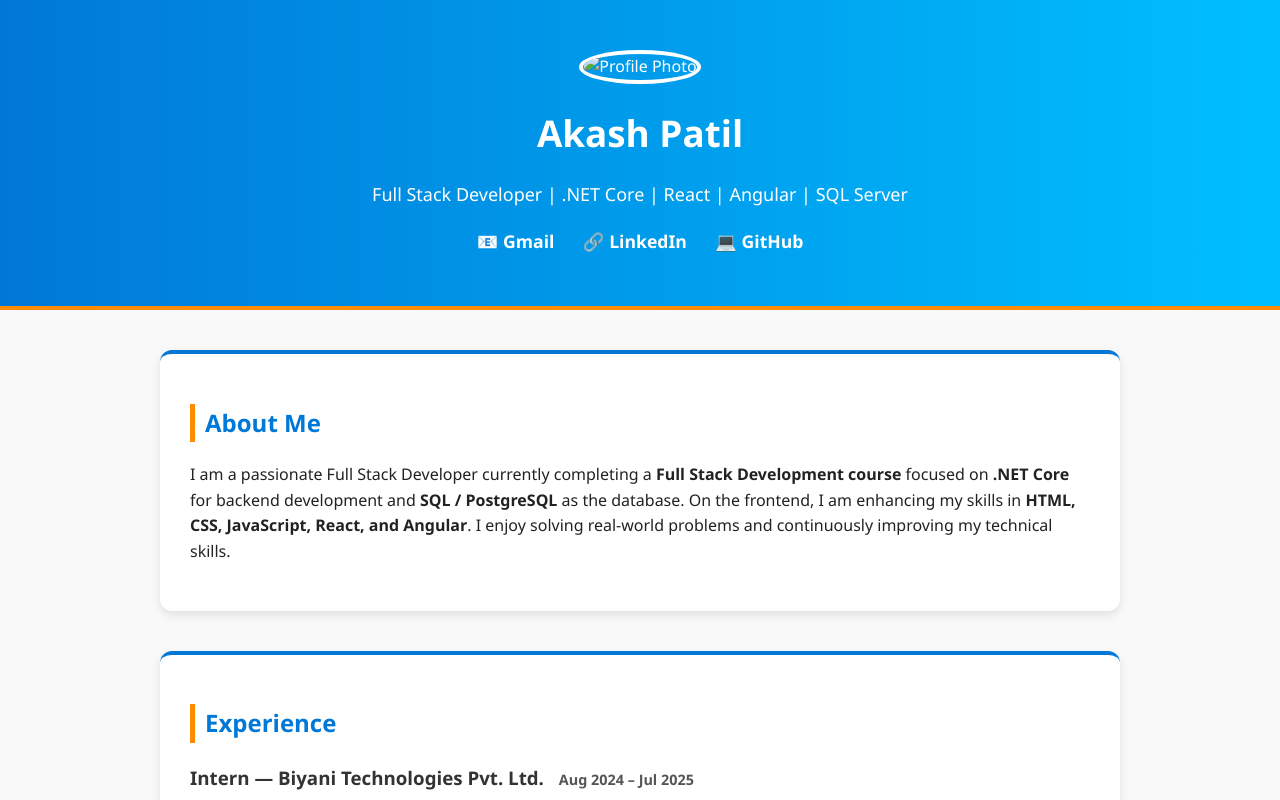
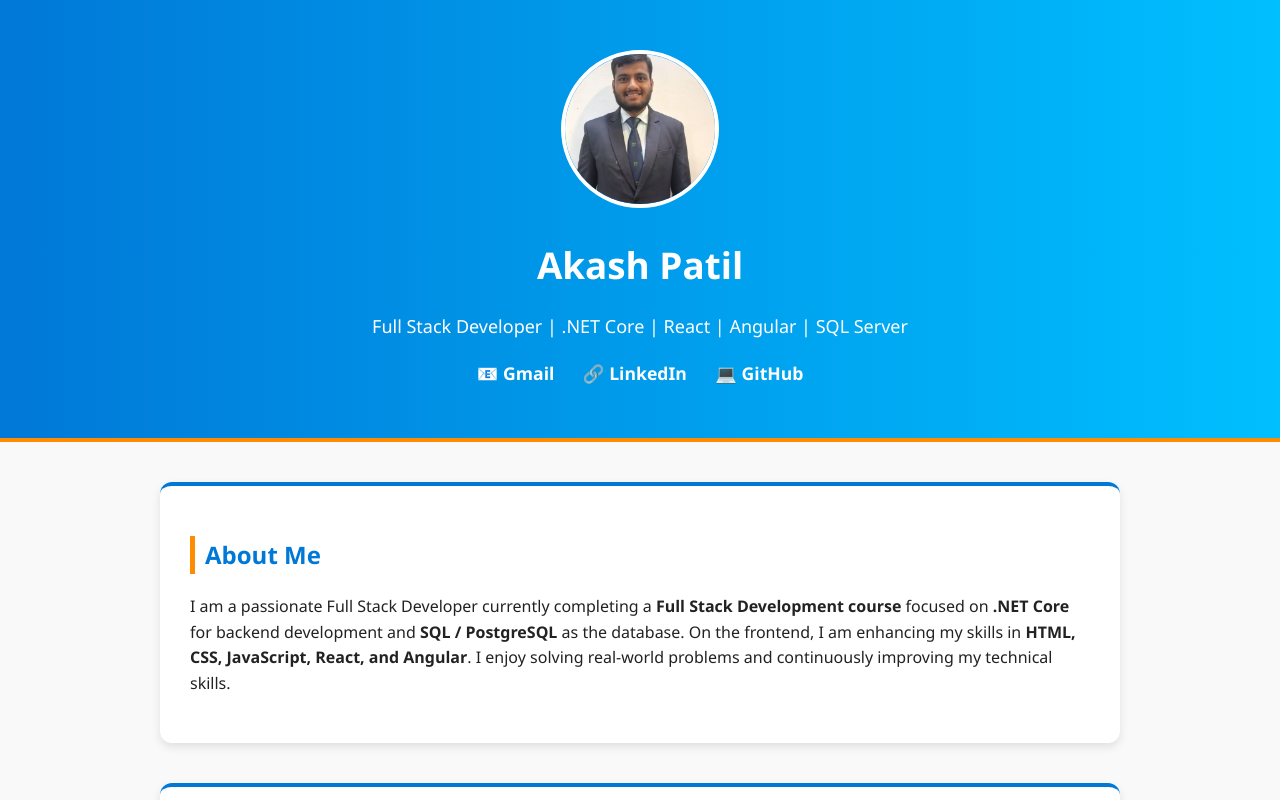
Before and after one commit to akashpatil0783/Linedin, a plain HTML site: page Index.html in a window 1280 px wide. Shown: the top 800 px of the page. Drawn offline with Linux system fonts and the light colour scheme.

Commit message:
Update Index.html

```diff
--- a/Index.html
+++ b/Index.html
@@ -134,7 +134,7 @@
 
 <body>
   <header>
-    <img src="~/Image/WhatsApp Image 2025-08-07 at 22.19.38.jpeg" alt="Profile Photo">
+    <img src="Image/WhatsApp Image 2025-08-07 at 22.19.38.jpeg" alt="Profile Photo">
     <h1>Akash Patil</h1>
     <p>Full Stack Developer | .NET Core | React | Angular | SQL Server</p>
     <div class="social-links">
```
